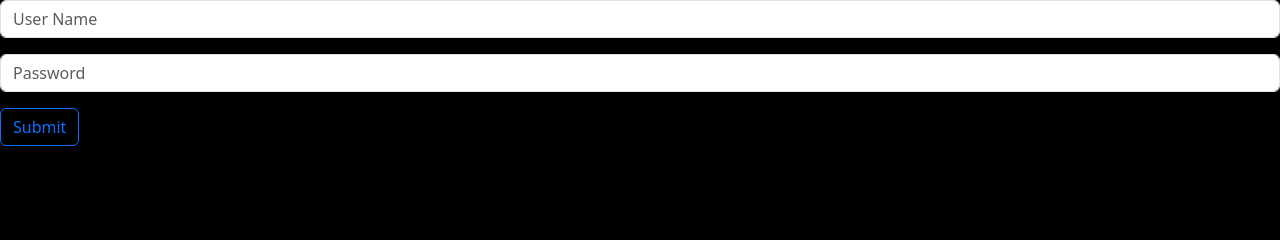
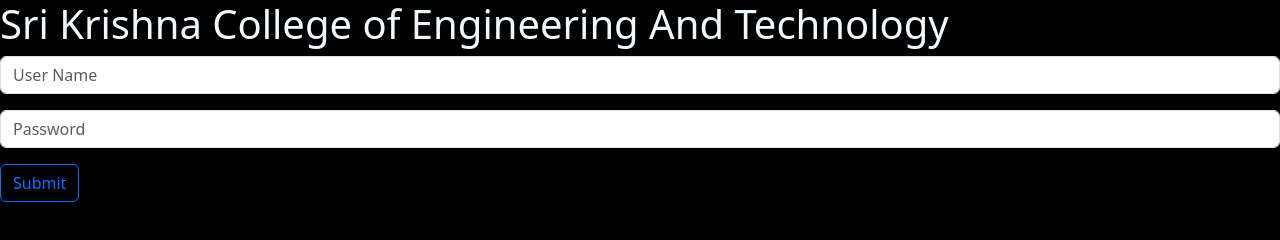
Before and after one commit to SUJANC-17/SKCET, a plain HTML site: page index.html in a window 1280 px wide. Drawn offline with nearby package versions, Linux system fonts and the light colour scheme.

Commit message:
College name

```diff
--- a/index.html
+++ b/index.html
@@ -7,6 +7,7 @@
         <link rel="icon" href="https://encrypted-tbn0.gstatic.com/images?q=tbn:ANd9GcSDyDdFVTjUsQDS0s55Q4HGmNlsf7EkLFOyWg&s" type="image/icon type"></head>
     </head>
     <body>
+        <h1>Sri Krishna College of Engineering And Technology</h1>
         <form>
             <div class="input-group mb-3">
                 <input type="text" id="us" class="form-control" placeholder="User Name" aria-label="Recipient's username" aria-describedby="button-addon2">
```
